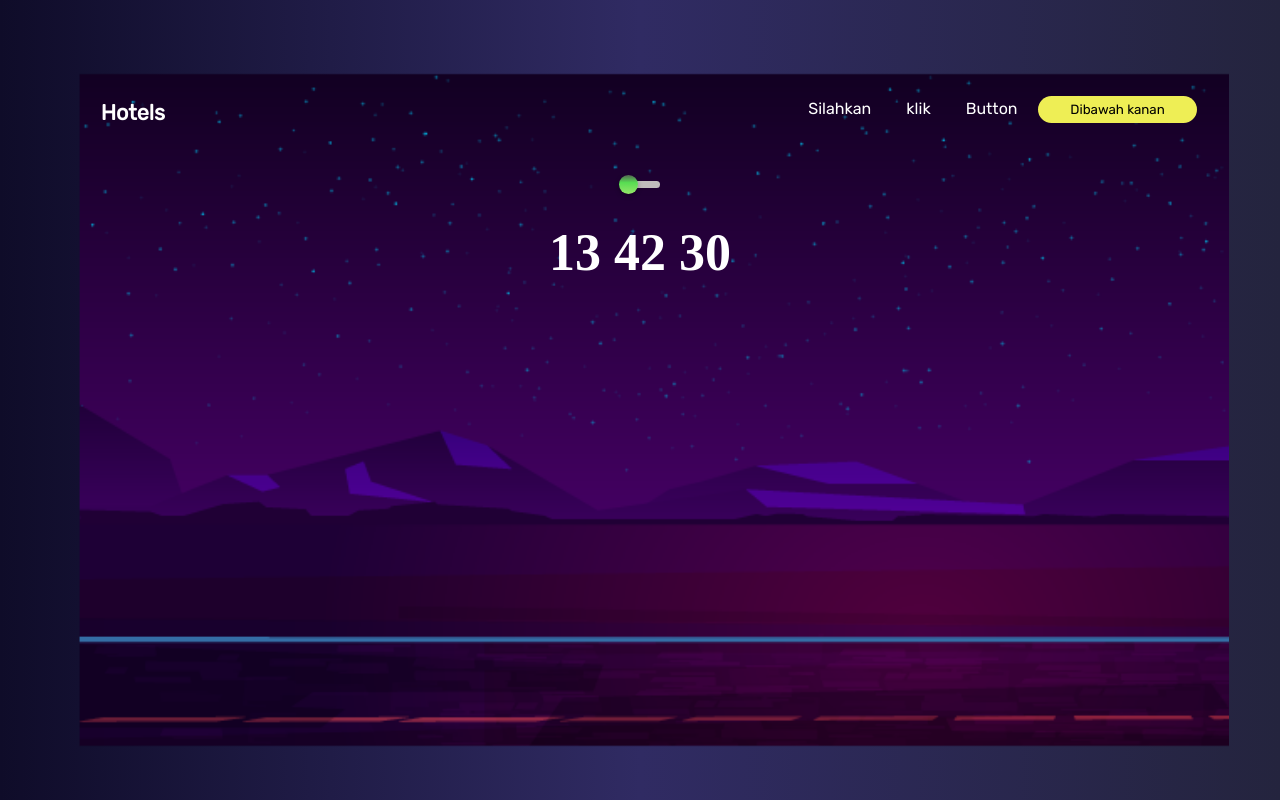
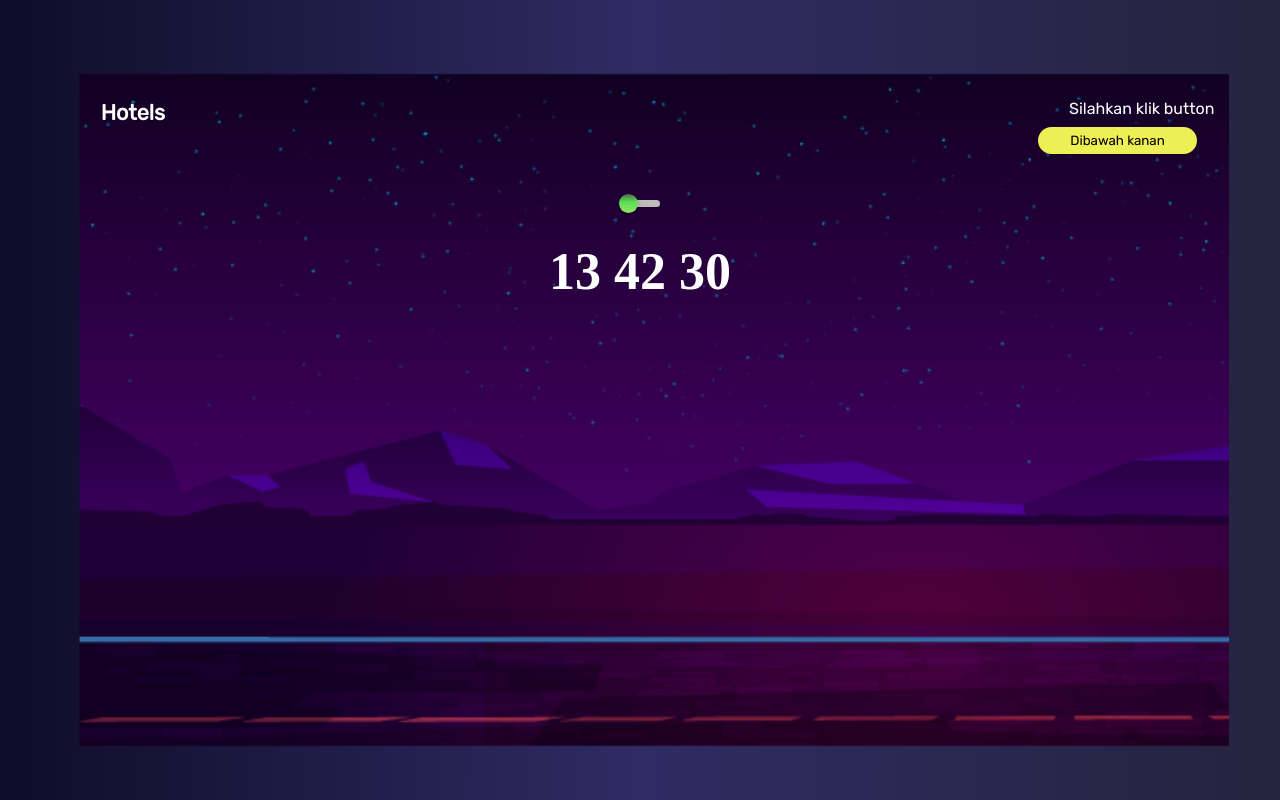
Before and after one commit to b-lesmart/4, a plain HTML site: page index.html in a window 1280 px wide. Drawn offline with Linux system fonts and the light colour scheme.

Commit message:
Update index.html

```diff
--- a/index.html
+++ b/index.html
@@ -32,9 +32,8 @@
             </div>
             <div class="nav-items">
                 <ul class="navbar-nav">
-                    <li class="nav-link">Silahkan</li>
-                    <li class="nav-link">klik</li>
-                    <li class="nav-link">Button</li>
+                    <li class="nav-link">Silahkan klik button</li>
+                    <br>
                     <button class="sign-in">Dibawah kanan</button>
                 </ul>
             </div>
```
